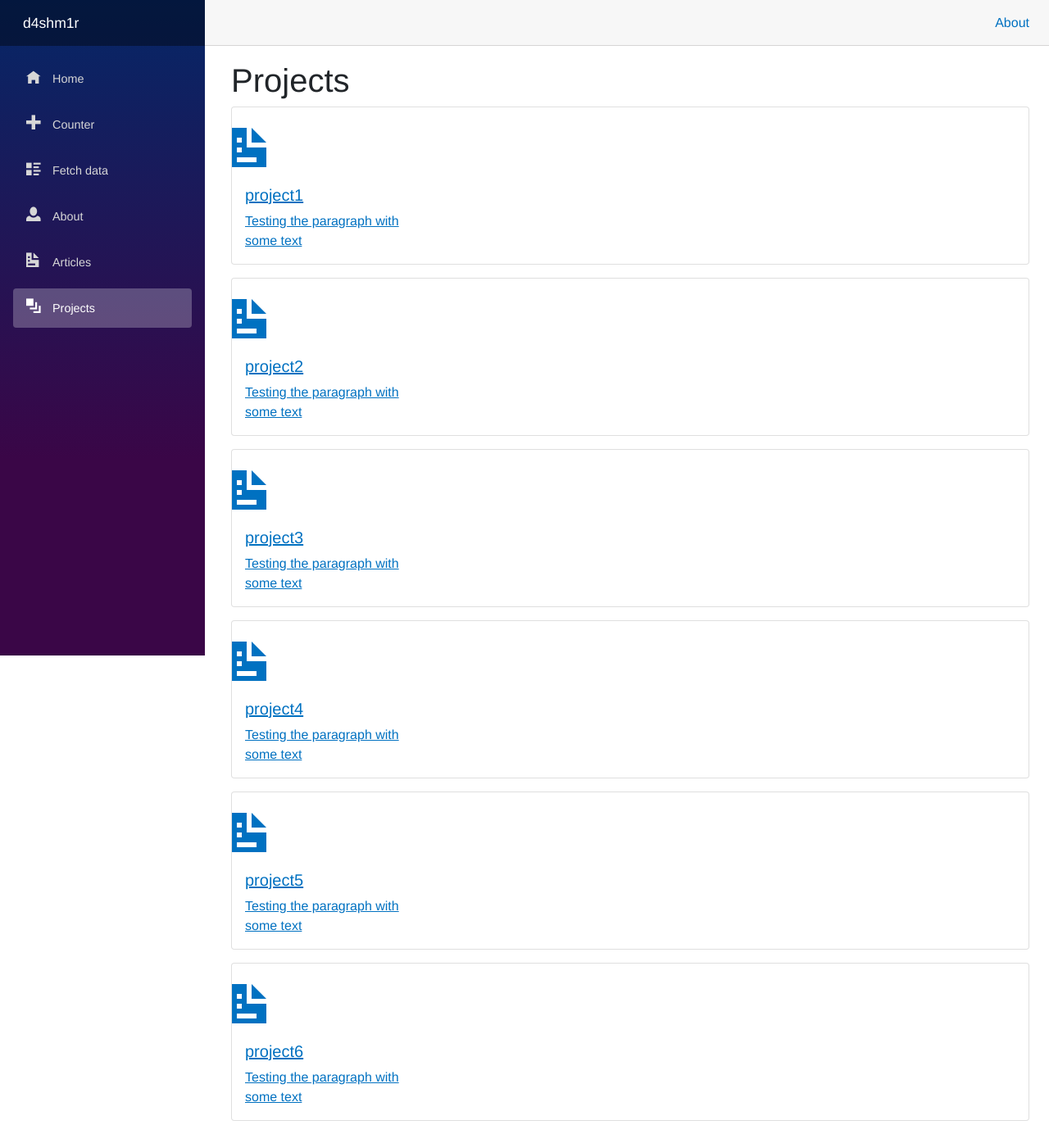
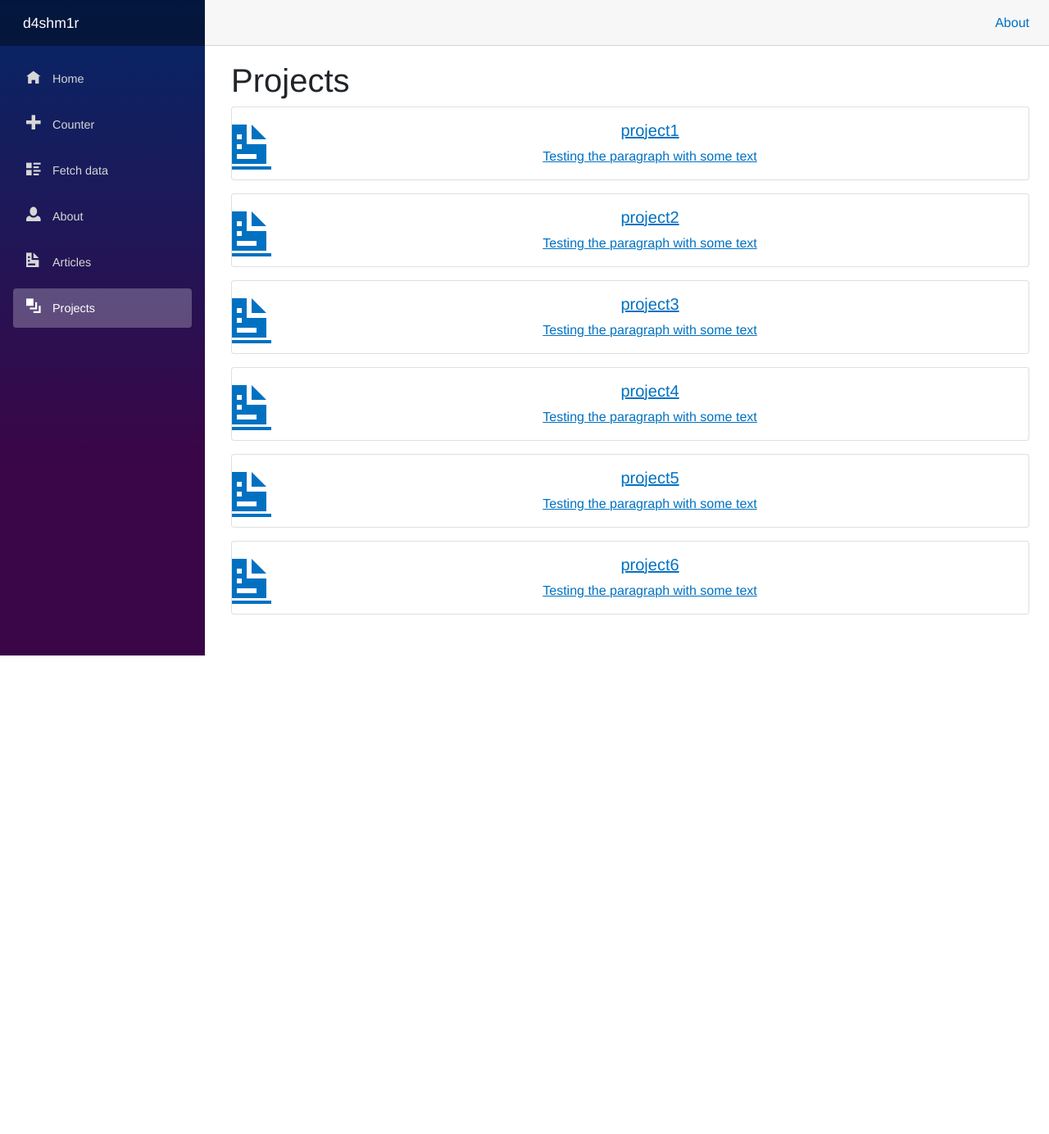
Before and after one commit to d4shm1r/d4shm1r.github.io, an ASP.NET Core app: page /projects in a window 1280 px wide. Shown: the whole page at 82% size. After the commit the page ends 800 px from the top, so only its background shows below. Run offline with ASP.NET Core 8, Linux system fonts and the light colour scheme; style sheets or scripts are compiled from the project's sources.

Commit message:
update 2 projects

```diff
--- a/d4shm1r.github.io/Pages/Projects.razor
+++ b/d4shm1r.github.io/Pages/Projects.razor
@@ -7,16 +7,14 @@
 
 @foreach (var projectName in projectNames)
 {
-    <div class="card mb-3">
-        <div class="col-sm-3">
-            <a href="/projects/@projectName" class="stretched-link">
-                <span class="oi oi-document" aria-hidden="true" style="font-size: 3em; margin: auto; padding-top: 0.5em"></span>
-                <div class="card-body">
-                    <h5 class="card-title">@projectName</h5>
-                    <p class="card-text">Testing the paragraph with some text</p>
-                </div>
-            </a>
-        </div>
+    <div class="card mb-3" style="width: 100%">
+        <a href="/projects/@projectName" class="stretched-link d-flex justify-content-center align-items-center" style="height: 100%">
+            <span class="oi oi-document" aria-hidden="true" style="font-size: 3em;"></span>
+            <div class="card-body text-center">
+                <h5 class="card-title">@projectName</h5>
+                <p class="card-text">Testing the paragraph with some text</p>
+            </div>
+        </a>
     </div>
 }
 
```
